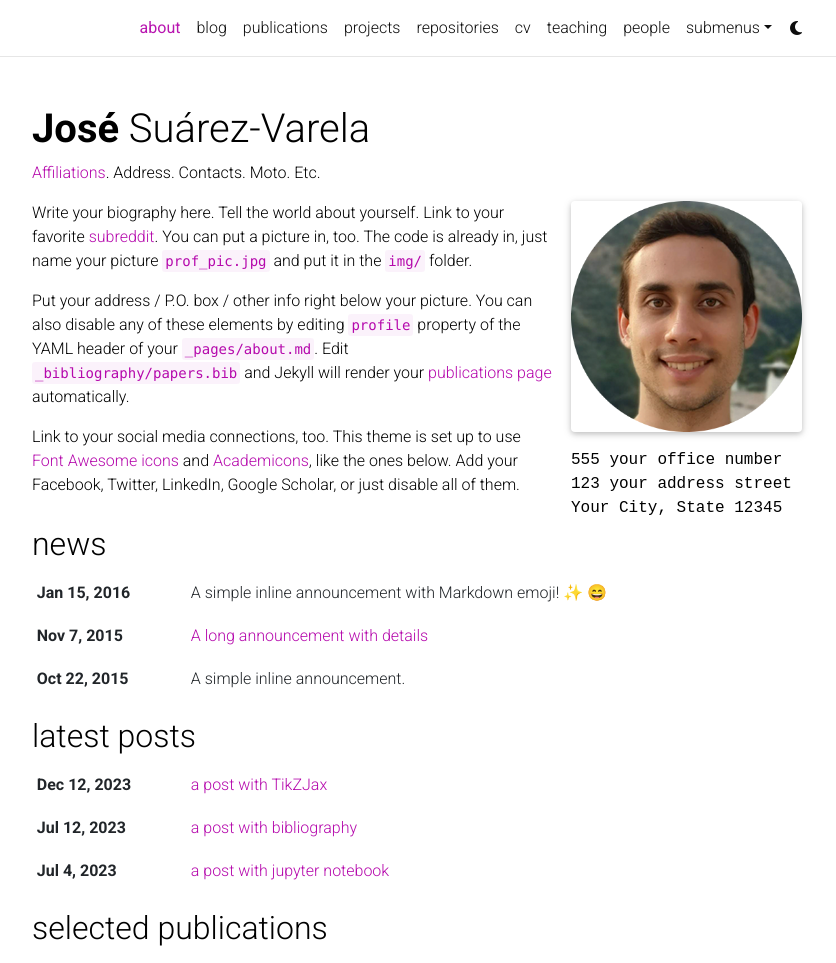
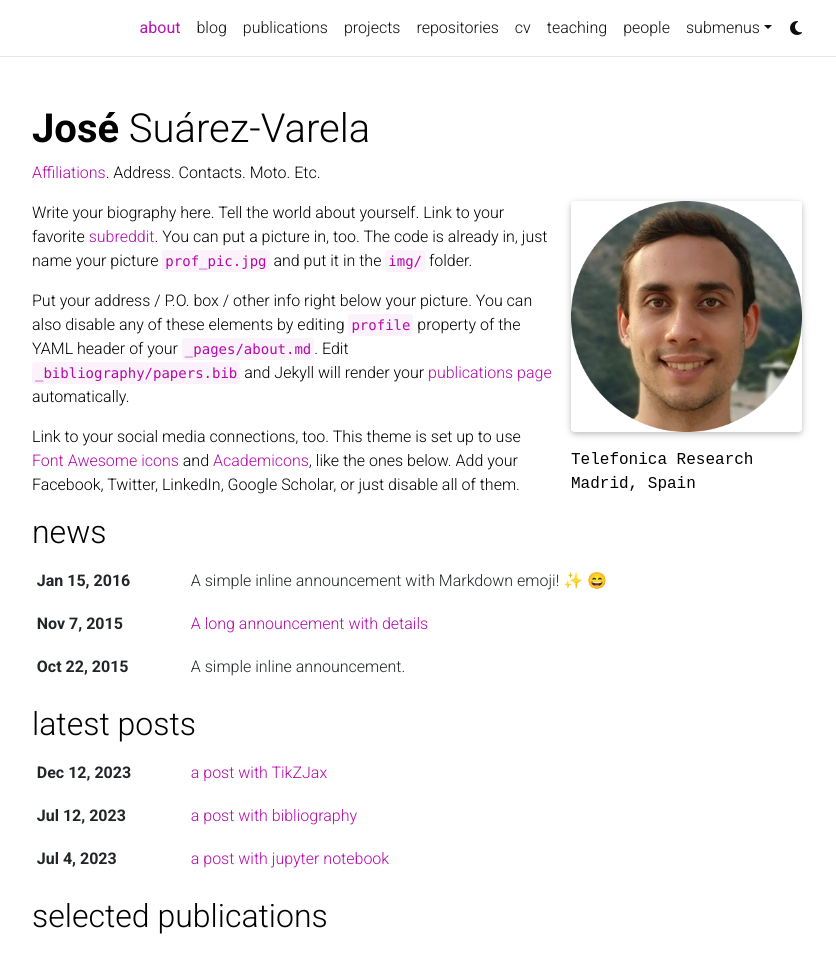
Before and after one commit to jsuarezv/jsuarezv.github.io, a Jekyll site: the page built from _pages/about.md, in a window 1280 px wide and 1264 px high, cut to the strip 0-963 px from the top of the window. Shown: the whole strip, without its empty margins (223-1059 px from the left). Built offline with Jekyll 4.4.1, drawn with Linux system fonts in a browser that asks for light colours; full-size pictures stand in for the smaller copies a plugin makes; emoji names are drawn with the system emoji font; some web fonts are replaced; comment, search, counter and statistics services are not loaded; a style sheet for code colours, icons or effects is not loaded.

Commit message:
Fix address

```diff
--- a/_pages/about.md
+++ b/_pages/about.md
@@ -9,9 +9,8 @@
   image: prof_pic.png
   image_circular: false # crops the image to make it circular
   more_info: >
-    <p>555 your office number</p>
-    <p>123 your address street</p>
-    <p>Your City, State 12345</p>
+    <p>Telefonica Research</p>
+    <p>Madrid, Spain</p>
 
 news: true  # includes a list of news items
 latest_posts: true  # includes a list of the newest posts
```
